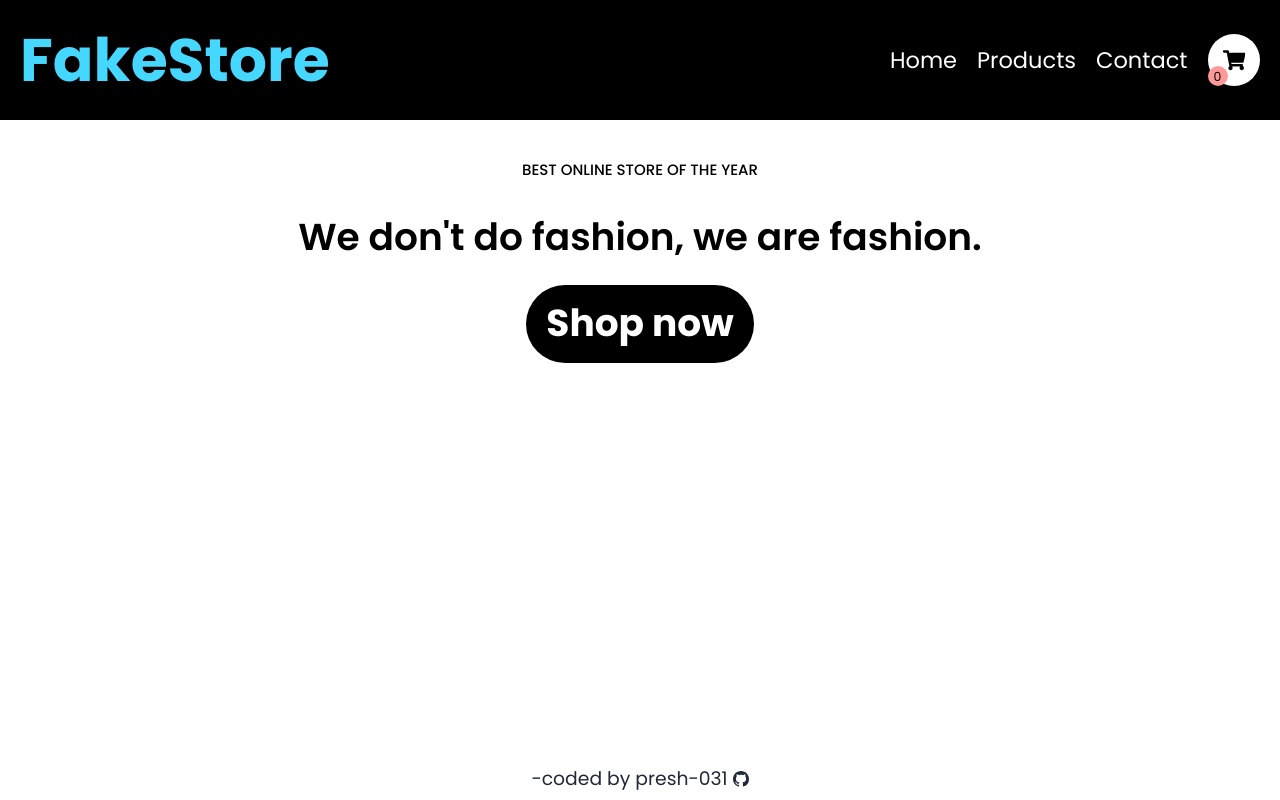
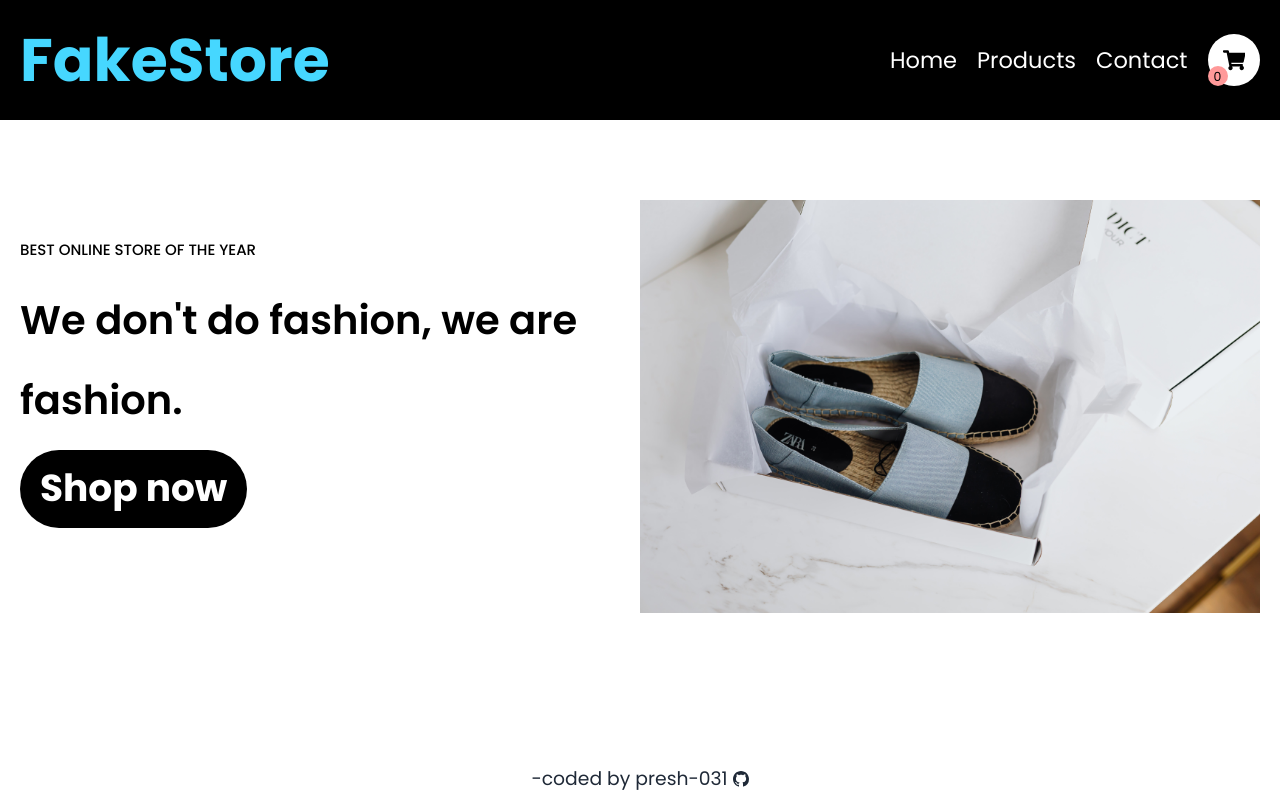
Before and after one commit to presh-031/Fakestore, a React (Create React App) app: page / in a window 1280 px wide. Built offline with nearby package versions, Linux system fonts and the light colour scheme.

Commit message:
added image on desktop for better ui

```diff
--- a/src/pages/Home.jsx
+++ b/src/pages/Home.jsx
@@ -1,12 +1,17 @@
 import { useNavigate } from "react-router-dom";
-
+import bgImg from "../assets/pexels-karolina-grabowska-4464819 (1).jpg";
 const Home = () => {
   const navigate = useNavigate();
 
   return (
-    <div className="px-8 text-center">
-      <p className="mt-16 text-2xl font-medium">BEST ONLINE STORE OF THE YEAR</p>
-      <h2 className="mt-8 text-6xl  font-semibold leading-loose">We don't do fashion, we are fashion. </h2>
+    <div className=" px-8  md:mt-32 md:flex">
+      <div className="text-center  md:flex-1 md:text-left">
+        <p className="mt-16 text-2xl font-medium">
+          BEST ONLINE STORE OF THE YEAR
+        </p>
+        <h2 className="mt-8 text-[4rem]  font-semibold leading-loose">
+          We don't do fashion, we are fashion.{" "}
+        </h2>
         <button
           onClick={() => {
             navigate("/products");
@@ -16,6 +21,10 @@ const Home = () => {
           Shop now
         </button>
       </div>
+      <div className="hidden  md:block md:flex-1">
+        <img src={bgImg} alt="background" className="h-full" />
+      </div>
+    </div>
   );
 };
 
```
Also changed, not shown: src/App.js (+6 -7 lines), src/components/Footer.jsx (+6 -3 lines), src/pages/Products.jsx (+14 -3 lines), src/assets/pexels-karolina-grabowska-4464819 (1).jpg (added), src/assets/pexels-karolina-grabowska-4464822.jpg (added). Lines whose indentation alone changed are shown as unchanged.
